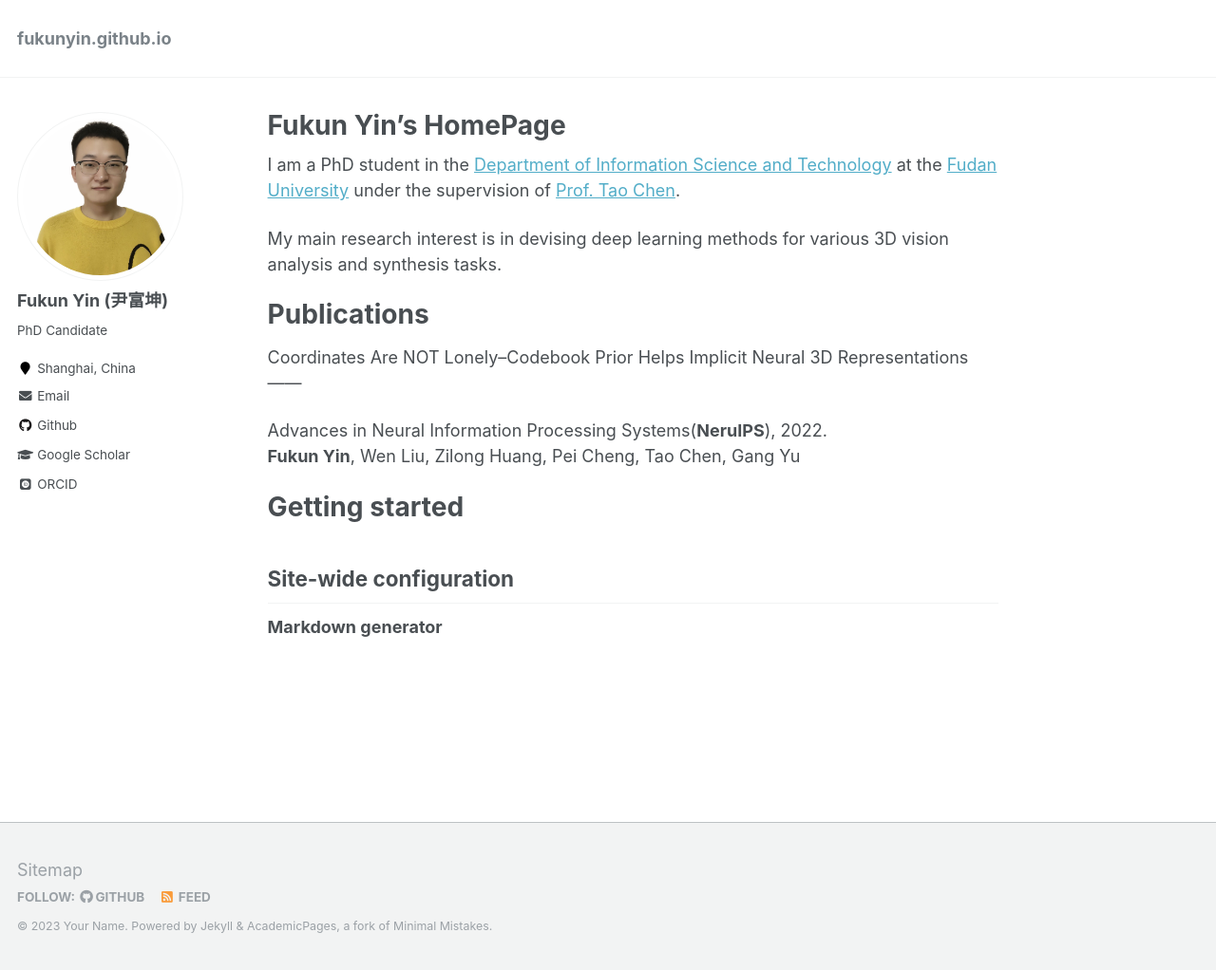
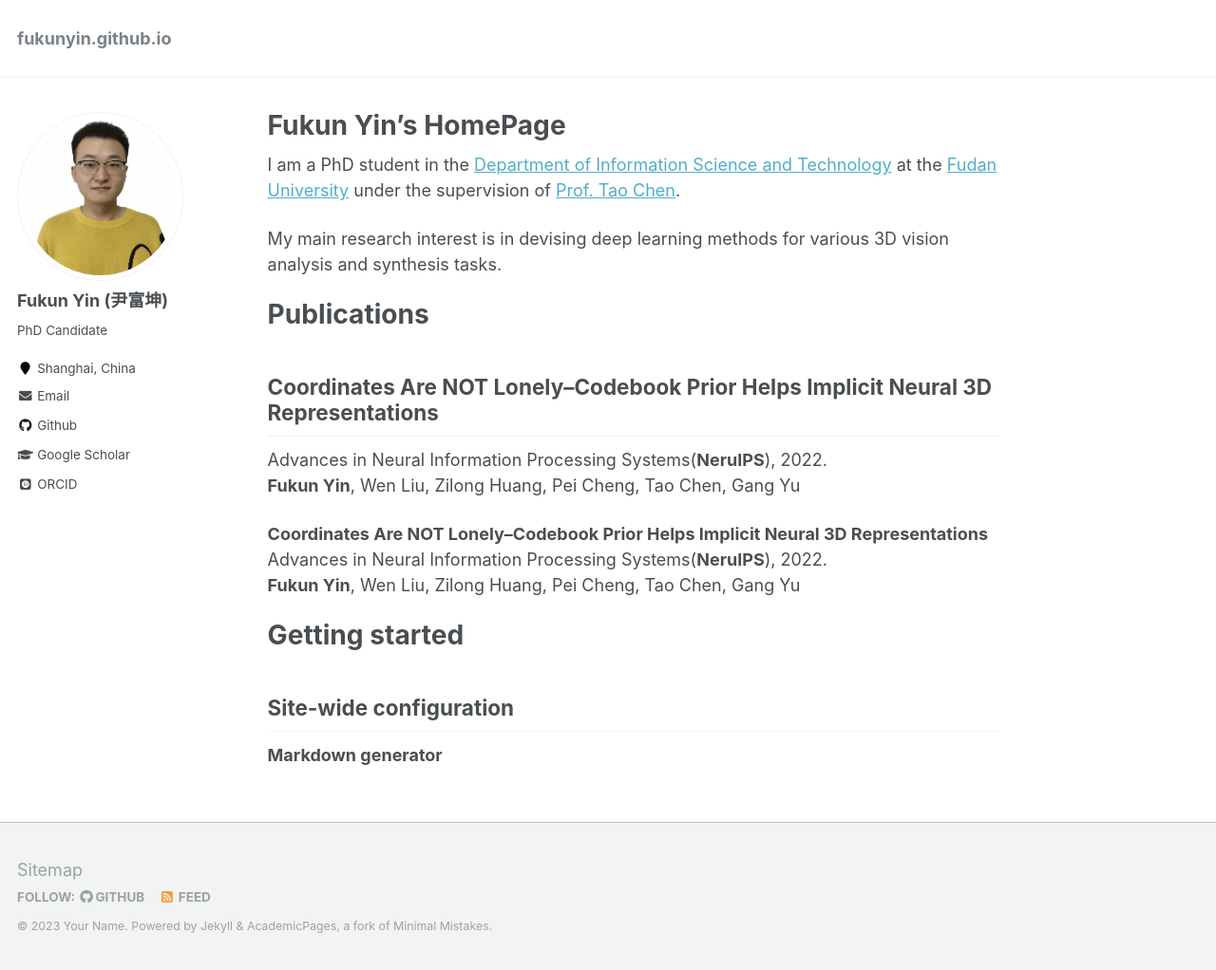
Before and after one commit to fukunyin/fukunyin.github.io, a Jekyll site: the page built from _pages/about.md, in a window 1280 px wide and 1022 px high. Shown: the whole window at 95% size. Built offline with Jekyll 4.4.1, drawn with Linux system fonts in a browser that asks for light colours; some web fonts are replaced.

Commit message:
Update about.md

```diff
--- a/_pages/about.md
+++ b/_pages/about.md
@@ -14,9 +14,14 @@ My main research interest is in devising deep learning methods for various 3D vi
 
 Publications
 ======
+
 Coordinates Are NOT Lonely--Codebook Prior Helps Implicit Neural 3D Representations
 ------
 
+Advances in Neural Information Processing Systems(**NeruIPS**), 2022.
+**Fukun Yin**, Wen Liu, Zilong Huang, Pei Cheng, Tao Chen, Gang Yu
+
+**Coordinates Are NOT Lonely--Codebook Prior Helps Implicit Neural 3D Representations**
 Advances in Neural Information Processing Systems(**NeruIPS**), 2022.
 **Fukun Yin**, Wen Liu, Zilong Huang, Pei Cheng, Tao Chen, Gang Yu
 
```
